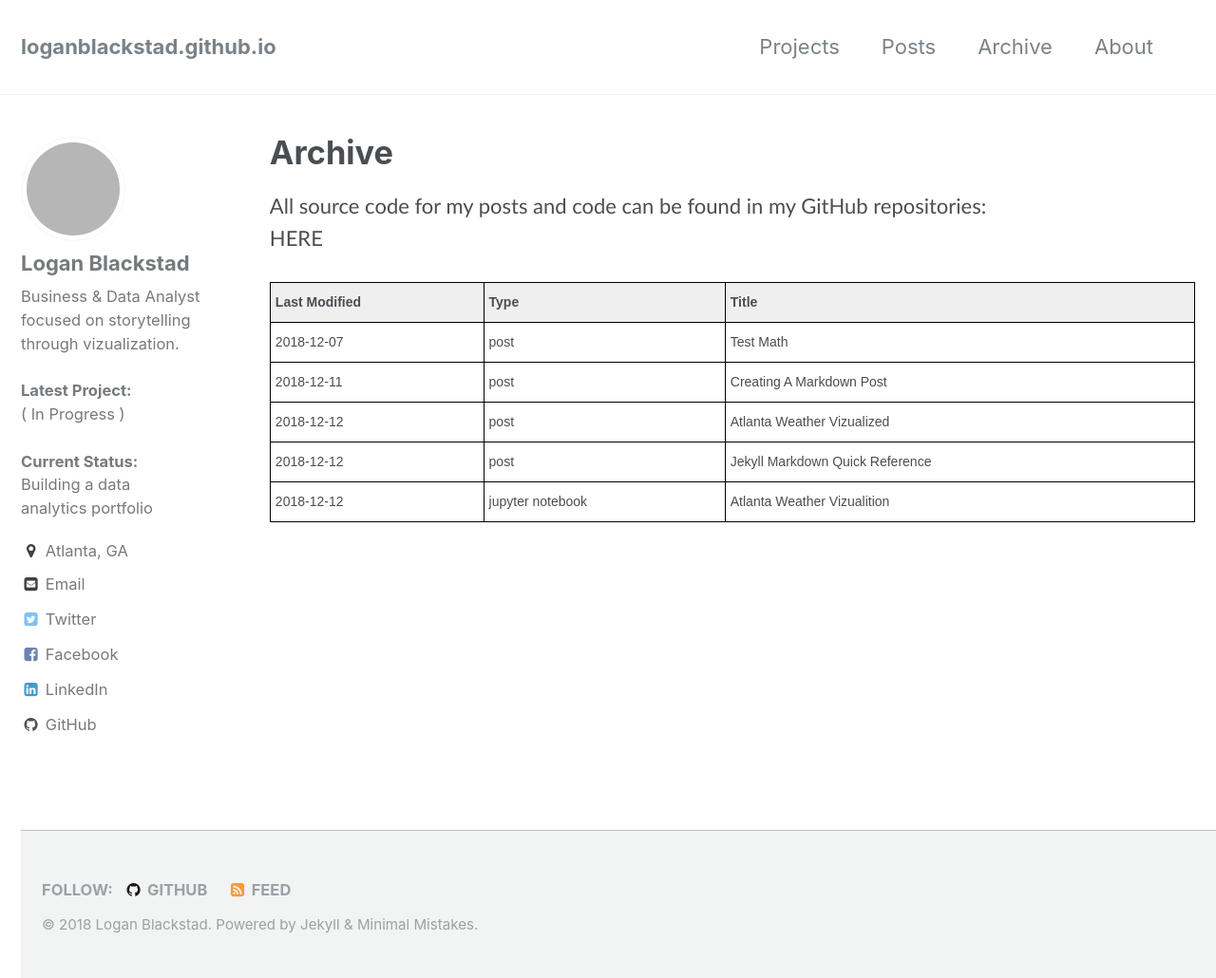
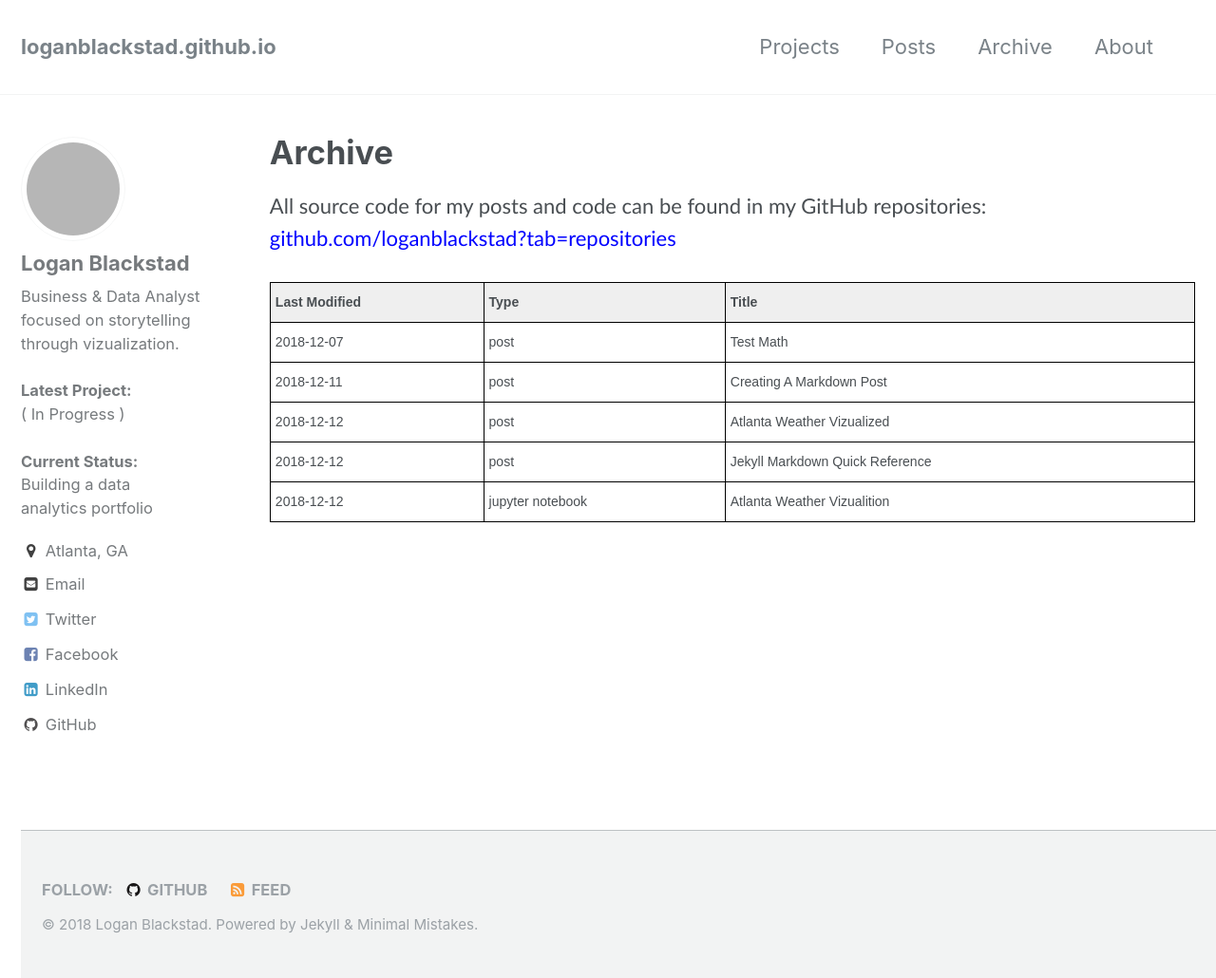
Before and after one commit to loganblackstad/loganblackstad.github.io, a Jekyll site: the page built from _pages/code.html, in a window 1280 px wide and 1030 px high. Shown: the whole window at 95% size. Built offline with Jekyll 4.4.1, drawn with Linux system fonts in a browser that asks for light colours; grey boxes are pictures that could not be loaded.

Commit message:
Update code.html

```diff
--- a/_pages/code.html
+++ b/_pages/code.html
@@ -14,11 +14,11 @@ author_profile: true
 <div class=WordSection1>
 
 <p class=MsoNormal style='tab-stops:1.0in 265.5pt right 549.0pt'><span
-lang=PT-BR style='mso-bidi-font-size:11.0pt;font-family:"Calibri",sans-serif;
+lang=PT-BR style='mso-bidi-font-size:10.0pt;font-family:"Calibri",sans-serif;
 mso-bidi-font-family:"Times New Roman";mso-bidi-theme-font:minor-latin;
 mso-ansi-language:PT-BR'>All source code for my posts and code can be found in my GitHub repositories:<span
 style='mso-spacerun:yes'>  </span><br><a
-href="https://github.com/loganblackstad?tab=repositories"> HERE</a><br>
+href="https://github.com/loganblackstad?tab=repositories" style="color:blue"> github.com/loganblackstad?tab=repositories</a><br>
 </span><b
 style='mso-bidi-font-weight:normal'><span lang=PT-BR style='font-size:24.0pt;
 mso-bidi-font-size:11.0pt;font-family:"Calibri",sans-serif;mso-bidi-font-family:
```
